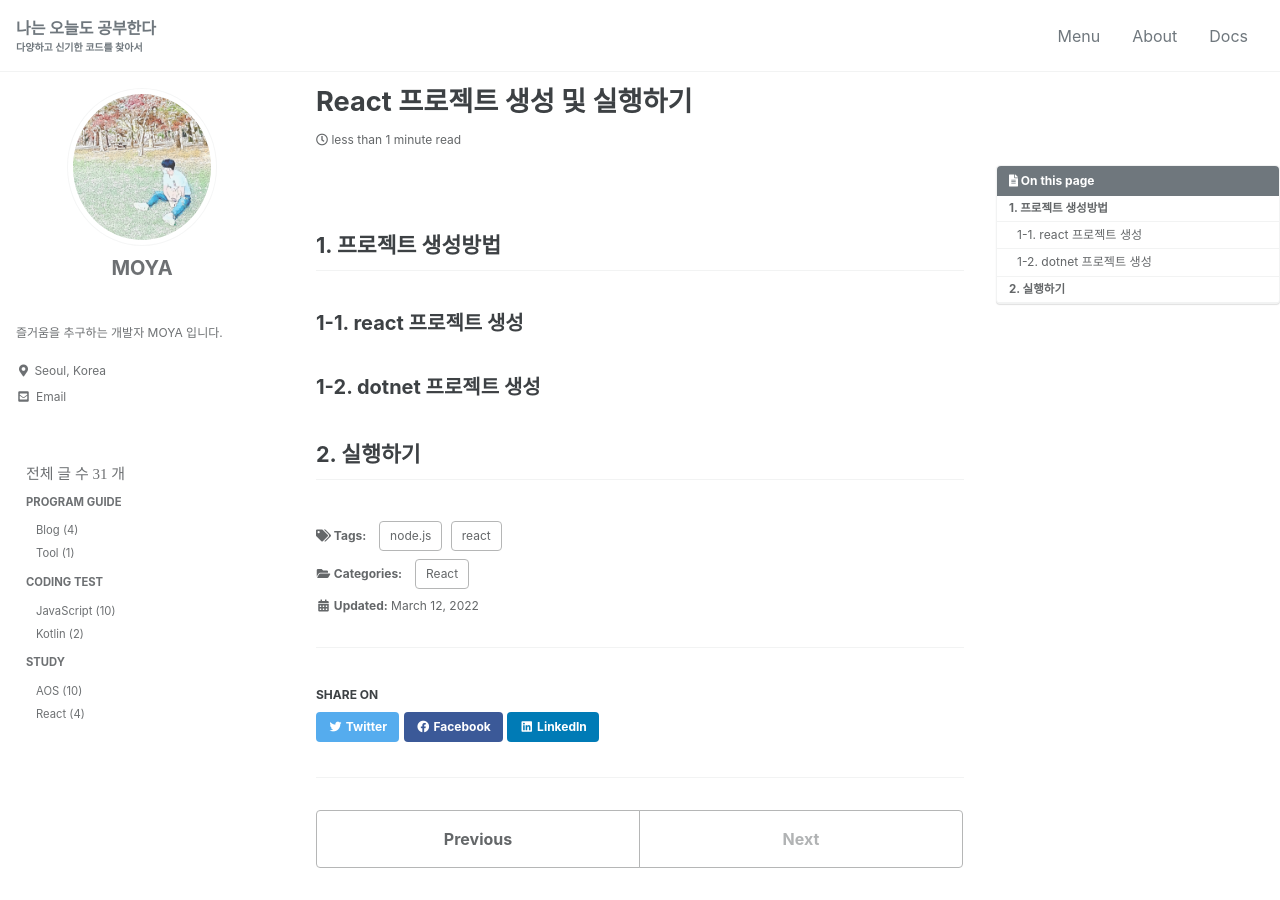
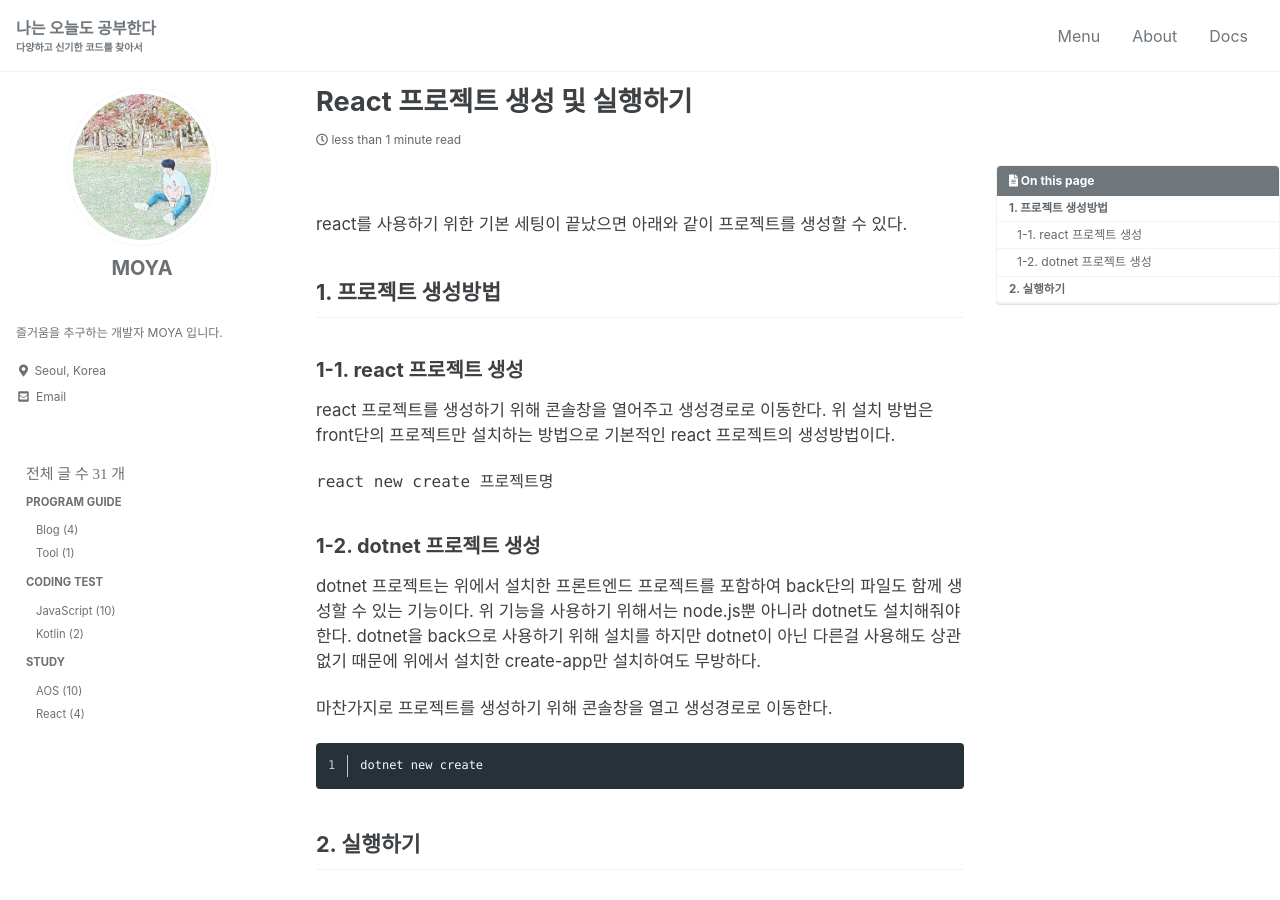
Before and after one commit to kdc7140/kdc7140.github.io, a Jekyll site: the page built from _posts/study/2022-03-12-react004.md, in a window 1280 px wide and 900 px high. Built offline with Jekyll 4.4.1, drawn with Linux system fonts in a browser that asks for light colours; cached includes are drawn as plain includes; some web fonts are replaced.

Commit message:
add contents

````diff
--- a/_posts/study/2022-03-12-react004.md
+++ b/_posts/study/2022-03-12-react004.md
@@ -14,11 +14,34 @@ tags:
 
 <br/>
 
+react를 사용하기 위한 기본 세팅이 끝났으면 아래와 같이 프로젝트를 생성할 수 있다.
+
+
 
 ## 1. 프로젝트 생성방법
 
 ### 1-1. react 프로젝트 생성
 
+react 프로젝트를 생성하기 위해 콘솔창을 열어주고 생성경로로 이동한다.
+위 설치 방법은 front단의 프로젝트만 설치하는 방법으로 기본적인 react 프로젝트의 생성방법이다.
+
+```pyhton
+react new create 프로젝트명
+```
+
+
 ### 1-2. dotnet 프로젝트 생성
 
+dotnet 프로젝트는 위에서 설치한 프론트엔드 프로젝트를 포함하여 back단의 파일도 함께 생성할 수 있는 기능이다.
+위 기능을 사용하기 위해서는 node.js뿐 아니라 dotnet도 설치해줘야 한다.
+dotnet을 back으로 사용하기 위해 설치를 하지만 dotnet이 아닌 다른걸 사용해도 상관없기 때문에
+위에서 설치한 create-app만 설치하여도 무방하다.
+
+마찬가지로 프로젝트를 생성하기 위해 콘솔창을 열고 생성경로로 이동한다.
+
+```python
+dotnet new create
+```
+
+
 ## 2. 실행하기
````
